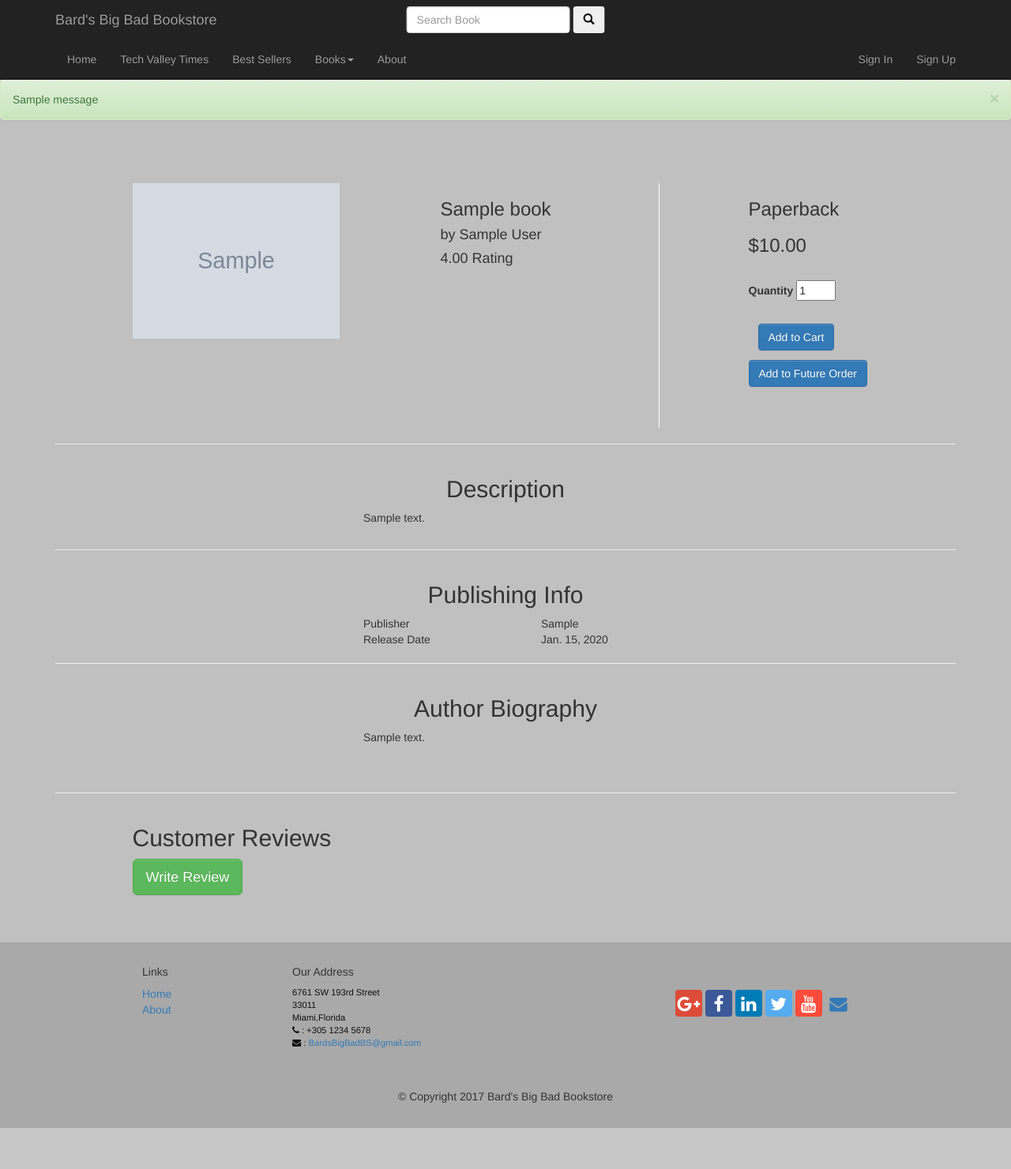
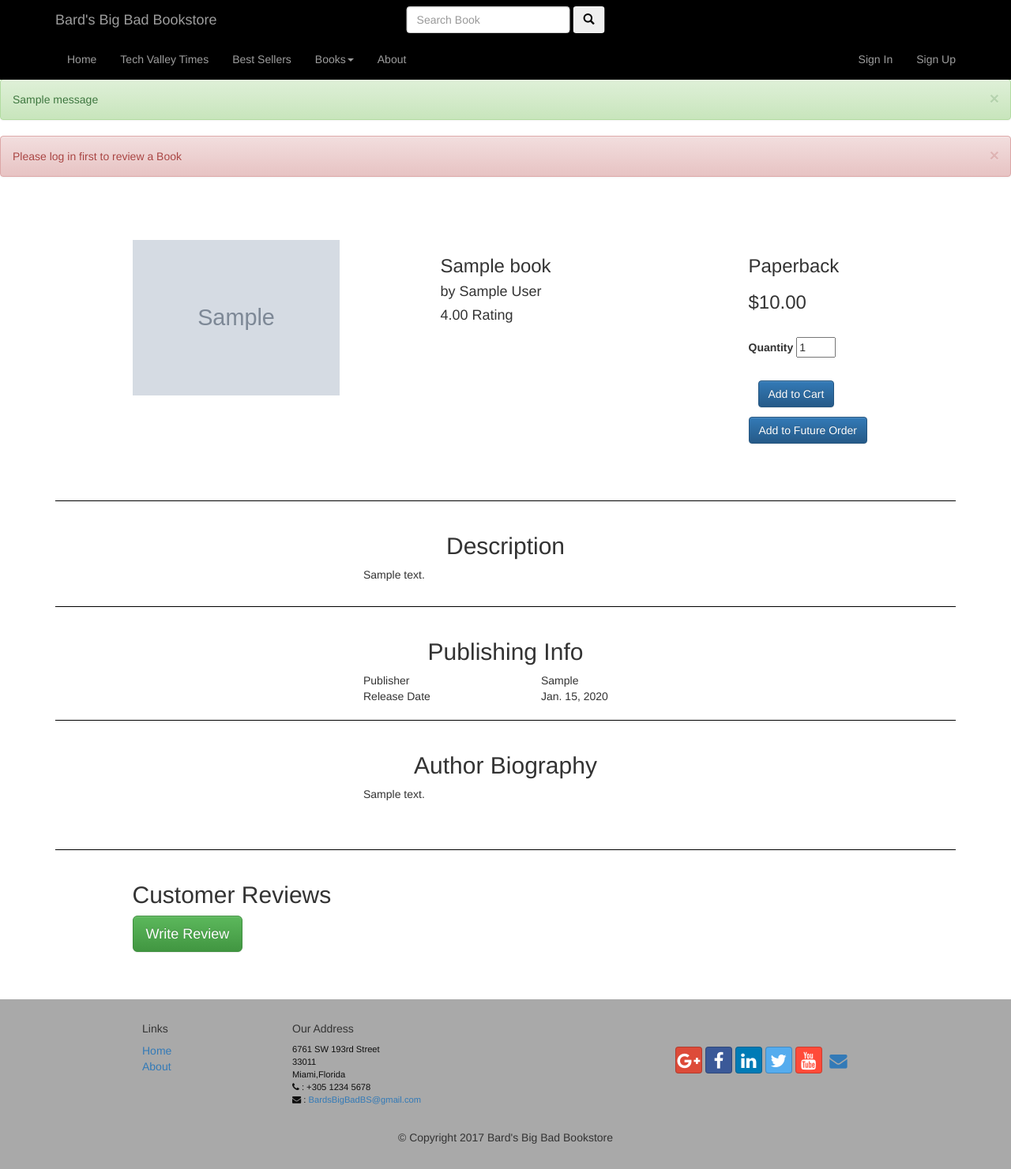
Before and after one commit to EricRado/software-eng-project, a Django app: a page that uses bookstore/templates/layout.html in a window 1280 px wide. Shown: the whole page at 79% size. Before the commit the page ends 1429 px from the top, so only its background shows below. Run offline with Django 3.2, Linux system fonts and the light colour scheme; tables that the repository leaves empty hold one stand-in row (values such as "Sample post"); grey boxes marked "Sample" are stand-in pictures; one stand-in notice (Sample message) is shown; some libraries are stand-ins or nearby versions.

Commit message:
Css Changes
Change color scheme of site.Working on review form and alert message if someone not authenticated presses write review button.

```diff
--- a/bookstore/products/templates/products/bookDetail.html
+++ b/bookstore/products/templates/products/bookDetail.html
@@ -14,7 +14,7 @@
 
 {% if messages %}
     {% for message in messages %}
-        <div class="alert {{ message.tags }} alert-dismissible" role="alert">
+        <div class="alert {{ message.tags }} alert-dismissible alert-fixed-top" role="alert">
             <button type="button" class="close" data-dismiss="alert" aria-label="Close">
                 <span aria-hidden="true">&times;</span>
             </button>
@@ -22,6 +22,13 @@
         </div>
     {% endfor %}
 {% endif %}
+
+<div id ="errMsg" class="alert messages.ERROR: alert-danger alert-dismissible" role="alert">
+    <button type="button" class="close" data-dismiss="alert" aria-label="Close">
+        <span aria-hidden="true">&times;</span>
+    </button>
+    Please log in first to review a Book
+</div>
 
 <div class="container">
     <p style="padding:25px"> </p>
@@ -114,6 +121,8 @@
 
             {% endfor %}
 
+            {% if user.is_authenticated %}
+
             <a class="btn btn-lg btn-success" data-toggle="modal" data-target="#modalReview"
                href="{% url 'products:addBookReview' %}">Write Review</a>
 
@@ -125,6 +134,14 @@
                    </div>
                </div>
             </div>
+
+            {% else %}
+
+            <button class="btn btn-lg btn-success" id="toggleErrMsg">Write Review</button>
+
+
+            {% endif %}
+
         </div>
     </div>
 
@@ -153,7 +170,16 @@
     $('#pop').on('click',function(){
         $('#imagepreview').attr('src', $('#imageResource').attr('src'));
         $('#imageModal').modal('show');
-    });
+    })
+
+    function toggleAlert(){
+        $(".alert").toggleClass('in out');
+        return false;
+    }
+
+    $('#toggleErrMsg').on('click', toggleAlert);
+    $('#errMsg').on('close.errMsg', toggleAlert);
+
 
 </script>
 {% endblock %}
--- a/bookstore/products/urls.py
+++ b/bookstore/products/urls.py
@@ -6,7 +6,7 @@ urlpatterns = [
     url(r'^techValleyTimes/$', views.get_tech_valley_books, name='techValleyTimes'),
     url(r'^topRatedBooks/$', views.get_book_by_rating, name='topRatedBooks'),
     url(r'^topSellingBooks/$', views.get_book_by_amount_sold, name='topSellingBooks'),
-    url(r'^bookDetail/(?P<title>.*)/$', views.get_book_details, name='bookDetail'),
+    url(r'^bookDetail/(?P<title>.*)/', views.get_book_details, name='bookDetail'),
     url(r'^review/$', views.ReviewCreate.as_view(), name='addBookReview'),
     url(r'^bookByAuthor/(?P<author_id>.*)/$', views.get_book_by_author, name='bookByAuthor'),
     url(r'search/$', views.search, name="search"),
--- a/bookstore/products/views.py
+++ b/bookstore/products/views.py
@@ -1,4 +1,5 @@
 from django.core.checks import messages
+from django.http import HttpResponseRedirect
 from django.shortcuts import render
 from django.db.models import Q
 from django.urls import reverse
@@ -62,9 +63,12 @@ class ReviewCreate(CreateView):
     form_class = ReviewForm
 
     def form_valid(self, form):
+        # get url of current page
+        next = self.request.POST.get('next', '/')
 
         if not self.request.user.is_authenticated():
             messages.error(self.request, 'Please login first to review book.')
+            return HttpResponseRedirect(next)
 
         form.instance.user = self.request.user
         form.save()
--- a/bookstore/static/css/mystyles.css
+++ b/bookstore/static/css/mystyles.css
@@ -19,7 +19,7 @@
 .jumbotron{
     padding:85px 30px 85px 30px;
     margin:0px auto;
-    background: silver;
+    background: white;
     color:black;
 }
 
@@ -32,6 +32,7 @@ address{
 body{
     padding:100px 0px 0px 0px;
     z-index: 0;
+    background:white;
 }
 
 .navbar-inverse{
@@ -117,3 +118,7 @@ table.bookDetails{
 table.bookDetails td.bookDetails{
     width:50px;
 }
+
+hr{
+    border-color:black;
+}
--- a/bookstore/templates/layout.html
+++ b/bookstore/templates/layout.html
@@ -20,7 +20,7 @@
         }
     </style>
 </head>
-<body style="background-color: silver">
+<body>
     <nav class="navbar navbar-inverse navbar-fixed-top" role="navigation">
 
         <div class="container">
```
Also changed, not shown: 1 other file.
